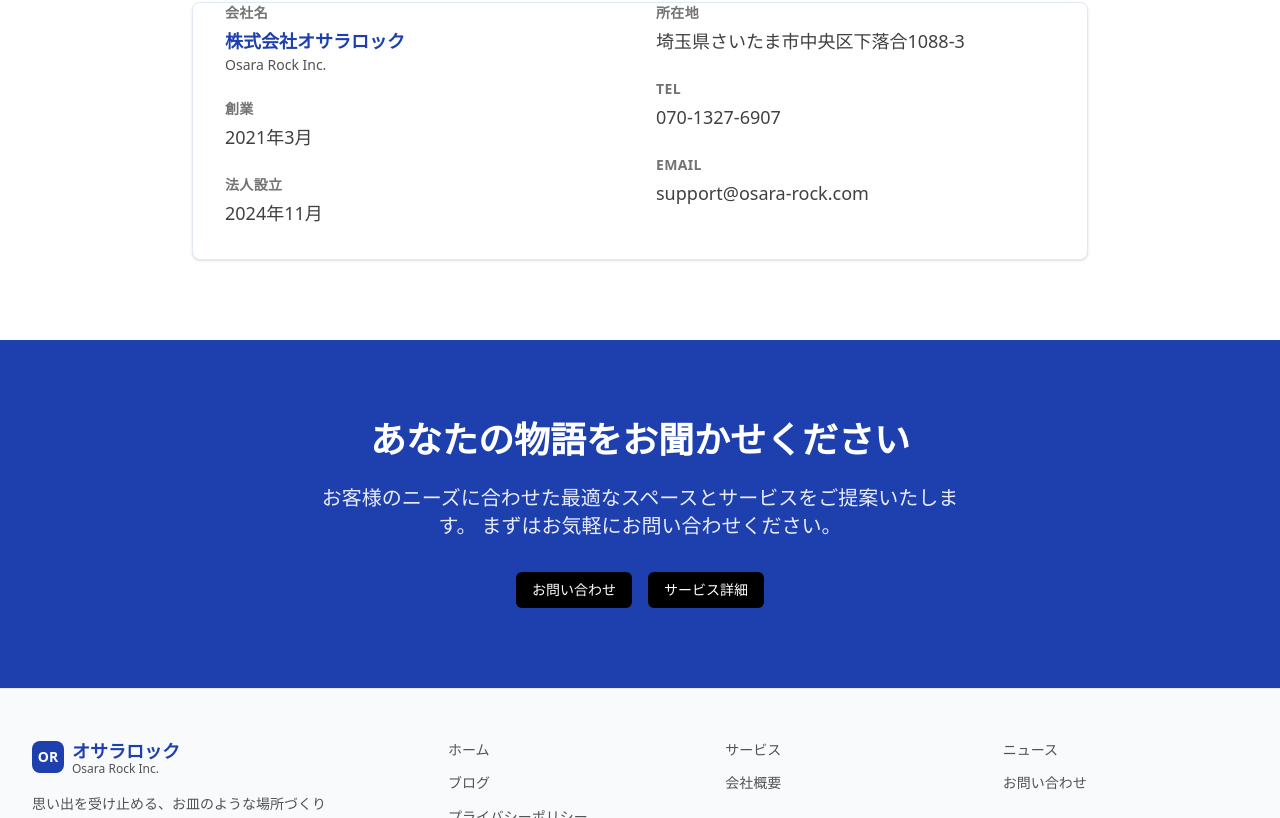
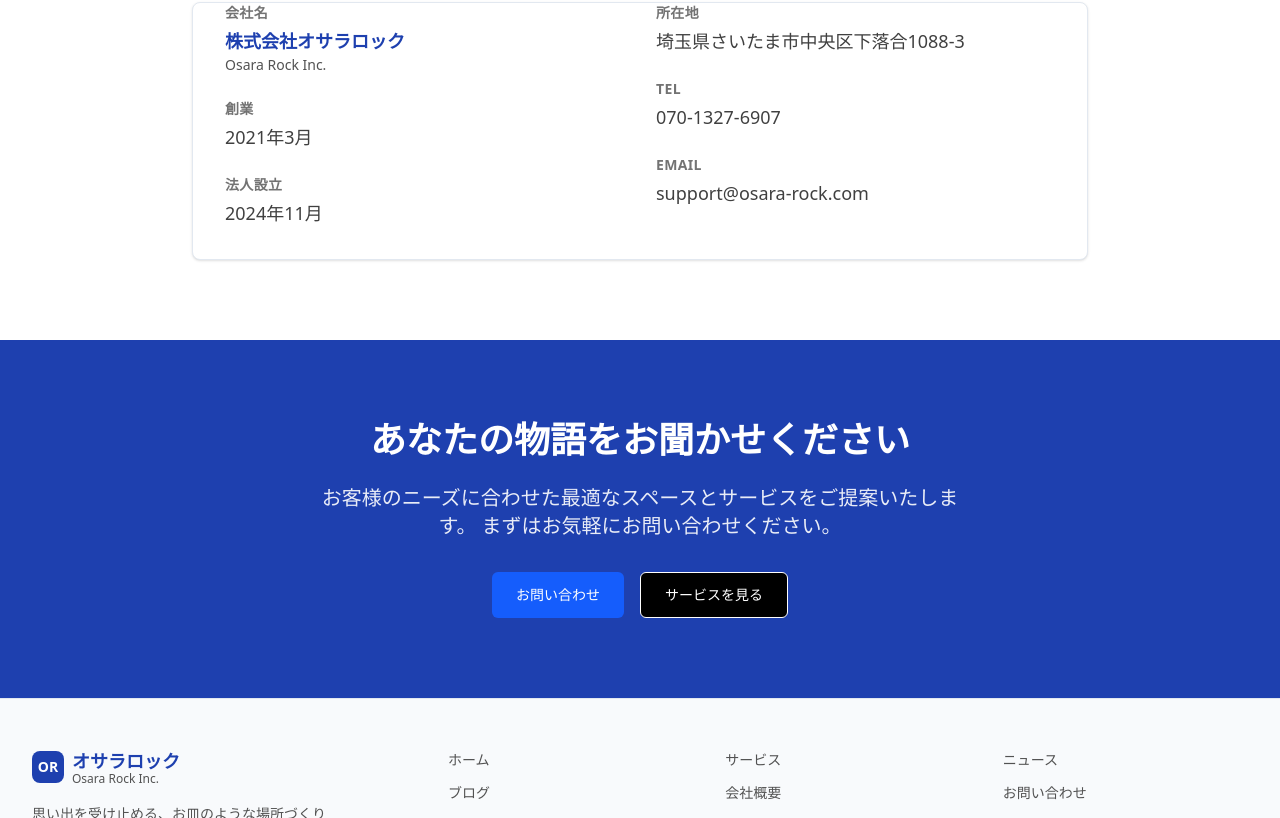
Before and after one commit to Kikurin2525/osara-rock-official, a Next.js app: page /about in a window 1280 px wide. Shown: the part 3263-4081 px from the top of the page. Built offline with nearby package versions, Linux system fonts and the light colour scheme.

Commit message:
fix: replace Button asChild/variant/size usage across project

```diff
--- a/src/app/about/page.tsx
+++ b/src/app/about/page.tsx
@@ -300,14 +300,15 @@
             お客様のニーズに合わせた最適なスペースとサービスをご提案いたします。
             まずはお気軽にお問い合わせください。
           </p>
-          <div className="flex flex-col sm:flex-row gap-4 justify-center">
-            <Button asChild size="lg" variant="blue">
-              <Link href="/contact">お問い合わせ</Link>
-            </Button>
-            <Button asChild size="lg" variant="outline" className="border-white text-white hover:bg-white hover:text-primary">
-              <Link href="/services">サービス詳細</Link>
-            </Button>
-          </div>
+<div className="flex flex-col sm:flex-row gap-4 justify-center">
+  <Button as="a" href="/contact" className="px-6 py-3 text-base bg-blue-600 text-white rounded-md">
+    お問い合わせ
+  </Button>
+
+  <Button as="a" href="/services" className="px-6 py-3 text-base border border-white text-white rounded-md">
+    サービスを見る
+  </Button>
+</div>
         </div>
       </section>
     </div>
```
